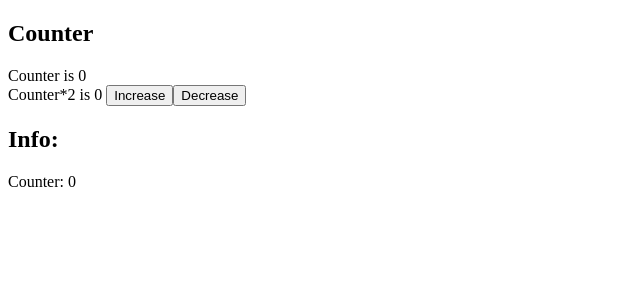
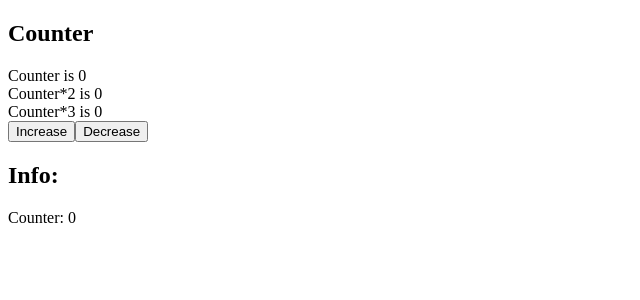
Before and after one commit to TaymoorAbdeen/vuex-concept, a Vue app: page / in a window 1280 px wide. Shown: the top 300 px of the page, without its empty margins (0-640 px from the left). Built offline with nearby package versions, Linux system fonts and the light colour scheme.

Commit message:
passing params to getters

```diff
--- a/src/components/Counter.vue
+++ b/src/components/Counter.vue
@@ -1,9 +1,9 @@
 <template>
 <div>
     <h2>Counter </h2>
-    Counter is {{counter}}
-    <br />
-    Counter*2 is {{doubledCounter}}
+    Counter is {{counter}}<br />
+    Counter*2 is {{doubledCounter}}<br />
+    Counter*3 is {{multiCounter}}<br />
     <button @click="increase">Increase</button>
     <button @click="decrease">Decrease</button>
 </div>
@@ -18,6 +18,9 @@ export default {
       },
       doubledCounter() {
           return this.$store.getters.doubledCounter;
+      },
+      multiCounter() {
+          return this.$store.getters.multiCounter(3);
       }
   },
   methods: {
--- a/src/store/store.js
+++ b/src/store/store.js
@@ -13,6 +13,9 @@ const store = new Vuex.Store({
   getters: {
     doubledCounter(state) {
       return state.counter *2;
+    },
+    multiCounter: (state) => (yourNumber) => {
+      return state.counter * yourNumber;
     }
   }
 })
```
Also changed, not shown: 1 other file (tests, documents, lock files or other folders).
